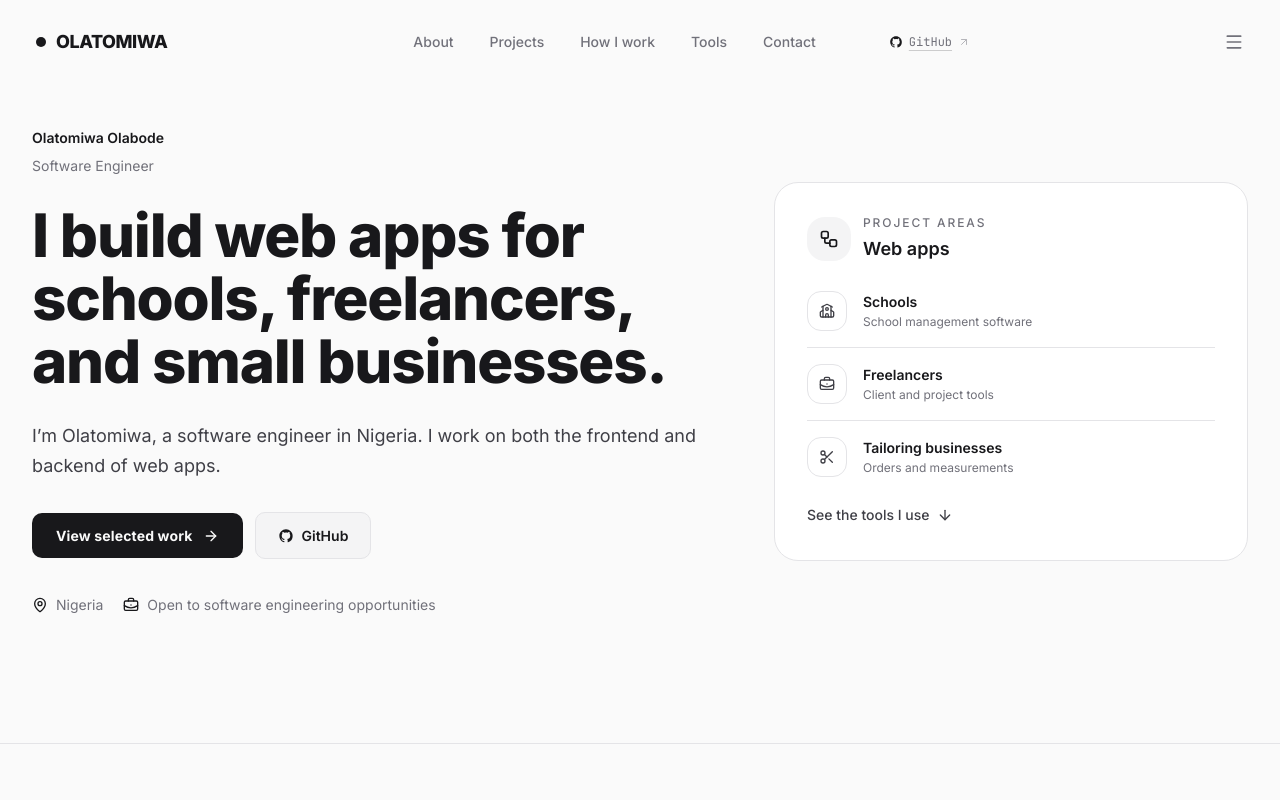
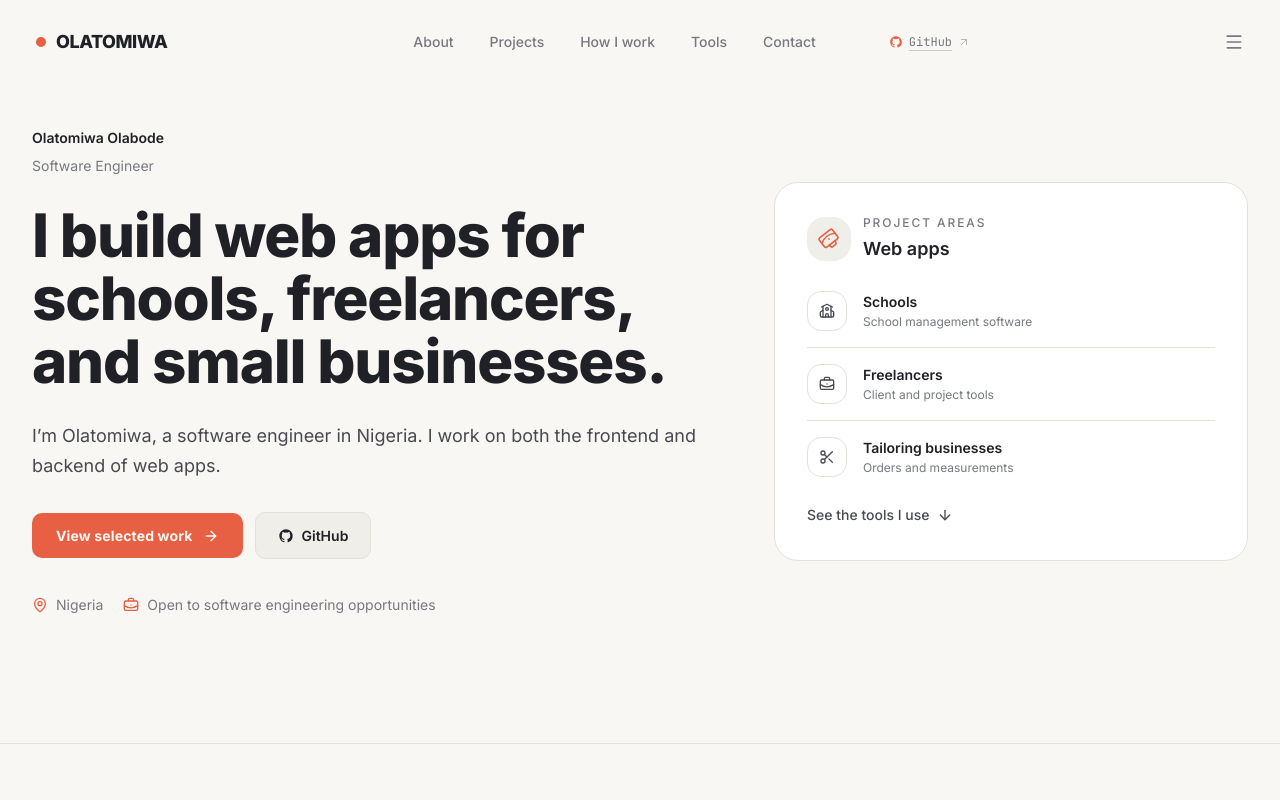
Before and after one commit to OlatomiwaTech/OlatomiwaTech.github.io, a React (Vite) app: page / in a window 1280 px wide. Shown: the top 800 px of the page. Built offline with nearby package versions, Linux system fonts and the light colour scheme.

Commit message:
refactor: update color variables for improved design consistency and accessibility

```diff
--- a/src/components/Hero.tsx
+++ b/src/components/Hero.tsx
@@ -1,13 +1,6 @@
 import React from 'react';
-import {
-  ArrowDown,
-  ArrowRight,
-  BriefcaseBusiness,
-  MapPin,
-  Scissors,
-  School,
-  Workflow,
-} from 'lucide-react';
+import { motion, useReducedMotion } from 'framer-motion';
+import { ArrowDown, ArrowRight, BriefcaseBusiness, MapPin, Scissors, School } from 'lucide-react';
 import { PERSONAL_INFO } from '../data/portfolioData';
 import { GithubIcon } from './icons/GithubIcon';
 
@@ -17,62 +10,85 @@ const focusAreas = [
   { label: 'Tailoring businesses', detail: 'Orders and measurements', Icon: Scissors },
 ];
 
+const entrance = {
+  hidden: { opacity: 0, y: 18 },
+  show: { opacity: 1, y: 0, transition: { duration: 0.55, ease: [0.22, 1, 0.36, 1] } },
+};
+
 export const Hero: React.FC = () => {
-  const scrollTo = (id: string) => {
-    document.querySelector(id)?.scrollIntoView({ behavior: 'smooth' });
-  };
+  const reduceMotion = useReducedMotion();
+  const scrollTo = (id: string) => document.querySelector(id)?.scrollIntoView({ behavior: reduceMotion ? 'auto' : 'smooth' });
 
   return (
-    <section id="home" className="flex min-h-[85dvh] flex-col justify-center py-28 sm:py-32">
-      <div className="section-container grid items-center gap-12 lg:grid-cols-12 lg:gap-14">
-        <div className="space-y-7 lg:col-span-7">
-          <div className="space-y-2">
+    <section id="home" className="hero-section relative flex min-h-[85dvh] flex-col justify-center overflow-hidden py-28 sm:py-32">
+      <motion.div
+        className="hero-wash"
+        aria-hidden="true"
+        animate={reduceMotion ? undefined : { x: [0, 18, 0], y: [0, -12, 0] }}
+        transition={{ duration: 18, ease: 'easeInOut', repeat: Infinity }}
+      />
+      <div className="hero-grid section-container relative z-10 grid items-center gap-12 lg:grid-cols-12 lg:gap-14">
+        <motion.div
+          className="space-y-7 lg:col-span-7"
+          initial={reduceMotion ? false : 'hidden'}
+          animate="show"
+          variants={{ hidden: {}, show: { transition: { staggerChildren: 0.12, delayChildren: 0.08 } } }}
+        >
+          <motion.div variants={entrance} className="space-y-2">
             <p className="text-sm font-semibold text-[var(--text-primary)]">{PERSONAL_INFO.name}</p>
             <p className="text-sm text-[var(--text-muted)]">{PERSONAL_INFO.role}</p>
-          </div>
+          </motion.div>
 
-          <h1 className="type-hero max-w-[22ch]">
+          <motion.h1 variants={entrance} className="type-hero max-w-[22ch]">
             I build web apps for schools, freelancers, and small businesses.
-          </h1>
+          </motion.h1>
 
-          <p className="type-lead max-w-2xl text-[var(--text-secondary)]">
+          <motion.p variants={entrance} className="type-lead max-w-2xl text-[var(--text-secondary)]">
             I’m Olatomiwa, a software engineer in Nigeria. I work on both the frontend and backend of web apps.
-          </p>
+          </motion.p>
 
-          <div className="flex flex-wrap items-center gap-3 pt-1">
+          <motion.div variants={entrance} className="flex flex-wrap items-center gap-3 pt-1">
             <button type="button" onClick={() => scrollTo('#projects')} className="btn-primary">
               View selected work <ArrowRight className="h-4 w-4" aria-hidden="true" />
             </button>
             <a href={PERSONAL_INFO.githubUrl} target="_blank" rel="noopener noreferrer" className="btn-ghost">
               <GithubIcon className="h-4 w-4" /> GitHub
             </a>
-          </div>
+          </motion.div>
 
-          <div className="flex flex-wrap items-center gap-x-5 gap-y-2 pt-2 text-sm text-[var(--text-muted)]">
-            <span className="inline-flex items-center gap-2">
-              <MapPin className="h-4 w-4 text-[var(--accent)]" aria-hidden="true" />
-              Nigeria
-            </span>
-            <span className="inline-flex items-center gap-2">
-              <BriefcaseBusiness className="h-4 w-4 text-[var(--accent)]" aria-hidden="true" />
-              {PERSONAL_INFO.statusText}
-            </span>
-          </div>
-        </div>
+          <motion.div variants={entrance} className="flex flex-wrap items-center gap-x-5 gap-y-2 pt-2 text-sm text-[var(--text-muted)]">
+            <span className="inline-flex items-center gap-2"><MapPin className="h-4 w-4 text-[var(--accent)]" aria-hidden="true" />Nigeria</span>
+            <span className="inline-flex items-center gap-2"><BriefcaseBusiness className="h-4 w-4 text-[var(--accent)]" aria-hidden="true" />{PERSONAL_INFO.statusText}</span>
+          </motion.div>
+        </motion.div>
 
-        <aside className="rounded-2xl border border-[var(--border)] bg-[var(--surface-card)] p-6 sm:p-8 lg:col-span-5">
-          <div className="mb-6 flex items-center gap-3">
-            <span className="flex h-11 w-11 items-center justify-center rounded-xl bg-[var(--surface)] text-[var(--accent)]">
-              <Workflow className="h-5 w-5" aria-hidden="true" />
+        <motion.aside
+          initial={reduceMotion ? false : { opacity: 0, x: 28, rotate: 1.5 }}
+          animate={{ opacity: 1, x: 0, rotate: 0 }}
+          transition={{ duration: 0.8, delay: reduceMotion ? 0 : 0.35, ease: [0.22, 1, 0.36, 1] }}
+          className="hero-focus-card relative rounded-2xl border border-[var(--border)] bg-[var(--surface-card)] p-6 sm:p-8 lg:col-span-5"
+        >
+          <div className="hero-card-glow" aria-hidden="true" />
+          <div className="relative z-10 mb-6 flex items-center gap-3">
+            <span className="hero-orbit-mark flex h-11 w-11 items-center justify-center rounded-xl bg-[var(--surface)] text-[var(--accent)]">
+              <motion.span animate={reduceMotion ? undefined : { rotate: 360 }} transition={{ duration: 16, ease: 'linear', repeat: Infinity }} className="flex">
+                <BriefcaseBusiness className="h-5 w-5" aria-hidden="true" />
+              </motion.span>
             </span>
             <div>
               <p className="text-xs font-medium uppercase tracking-[0.16em] text-[var(--text-muted)]">Project areas</p>
               <h2 className="mt-1 text-lg font-semibold text-[var(--text-primary)]">Web apps</h2>
             </div>
           </div>
-          <ul className="divide-y divide-[var(--border)]">
-            {focusAreas.map(({ label, detail, Icon }) => (
-              <li key={label} className="flex items-center gap-4 py-4 first:pt-1 last:pb-1">
+          <ul className="relative z-10 divide-y divide-[var(--border)]">
+            {focusAreas.map(({ label, detail, Icon }, index) => (
+              <motion.li
+                key={label}
+                initial={reduceMotion ? false : { opacity: 0, x: 12 }}
+                animate={{ opacity: 1, x: 0 }}
+                transition={{ duration: 0.4, delay: reduceMotion ? 0 : 0.55 + index * 0.12 }}
+                className="flex items-center gap-4 py-4 first:pt-1 last:pb-1"
+              >
                 <span className="flex h-10 w-10 shrink-0 items-center justify-center rounded-lg border border-[var(--border)] text-[var(--text-secondary)]">
                   <Icon className="h-4 w-4" aria-hidden="true" />
                 </span>
@@ -80,17 +96,17 @@ export const Hero: React.FC = () => {
                   <span className="block text-sm font-semibold text-[var(--text-primary)]">{label}</span>
                   <span className="mt-0.5 block text-xs text-[var(--text-muted)]">{detail}</span>
                 </span>
-              </li>
+              </motion.li>
             ))}
           </ul>
           <button
             type="button"
             onClick={() => scrollTo('#capabilities')}
-            className="mt-6 inline-flex items-center gap-2 text-sm font-medium text-[var(--text-secondary)] transition-colors hover:text-[var(--text-primary)]"
+            className="relative z-10 mt-6 inline-flex items-center gap-2 text-sm font-medium text-[var(--text-secondary)] transition-colors hover:text-[var(--accent)]"
           >
             See the tools I use <ArrowDown className="h-4 w-4" aria-hidden="true" />
           </button>
-        </aside>
+        </motion.aside>
       </div>
     </section>
   );
--- a/src/index.css
+++ b/src/index.css
@@ -15,27 +15,27 @@
        ======================================== */
 
     /* Backgrounds */
-    --background: #FAFAFA;
-    --surface: #F4F4F5;
-    --surface-elevated: #E4E4E7;
+    --background: #F8F7F3;
+    --surface: #F0EEE8;
+    --surface-elevated: #E6E2D8;
     --surface-card: #FFFFFF;
 
     /* Text */
-    --text-primary: #18181B;
-    --text-secondary: #3F3F46;
-    --text-muted: #71717A;
-    --text-subtle: #52525B;
+    --text-primary: #202126;
+    --text-secondary: #484A50;
+    --text-muted: #777980;
+    --text-subtle: #5F6269;
 
     /* Accent - Restrained Orange (Brand) */
-    --accent: #18181B;
-    --accent-hover: #3F3F46;
-    --accent-subtle: #71717A;
-    --accent-glow: rgba(24, 24, 27, 0.06);
+    --accent: #E76043;
+    --accent-hover: #C84B32;
+    --accent-subtle: #B9D879;
+    --accent-glow: rgba(231, 96, 67, 0.12);
 
     /* Borders */
-    --border: #E4E4E7;
-    --border-strong: #D4D4D8;
-    --border-accent: rgba(24, 24, 27, 0.35);
+    --border: #E4E1D9;
+    --border-strong: #D4D0C7;
+    --border-accent: rgba(231, 96, 67, 0.45);
 
     /* Status Colors */
     --success: #22C55E;
@@ -50,8 +50,8 @@
     --traffic-green: #28C840;
 
     /* Legacy Blue Accent (for existing components using #38BDF8) */
-    --blue-accent: #3F3F46;
-    --blue-glow: rgba(24, 24, 27, 0.06);
+    --blue-accent: #5969A6;
+    --blue-glow: rgba(89, 105, 166, 0.1);
 
     /* Shadows */
     --shadow-sm: 0 1px 2px 0 rgba(24, 24, 27, 0.04);
@@ -238,15 +238,6 @@ main [class*="border-slate-800"] {
 
 main [class*="text-white/"] {
   color: rgba(24, 24, 27, 0.025);
-}
-
-main .group:hover {
-  transform: none;
-  box-shadow: none;
-}
-
-main .group:hover > div:first-child {
-  background-color: transparent;
 }
 
 main article,
```
